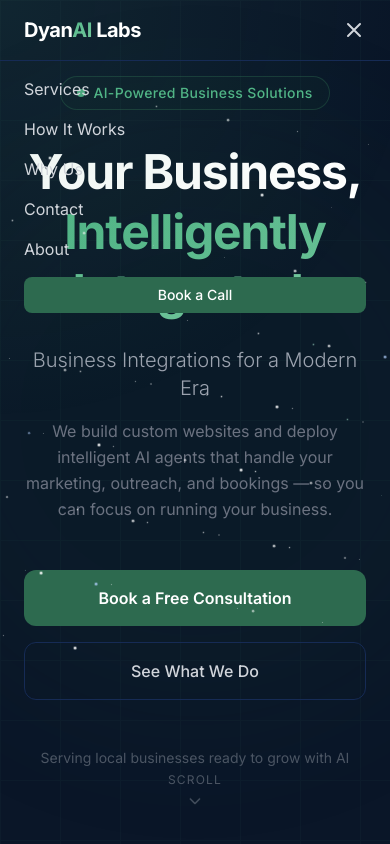
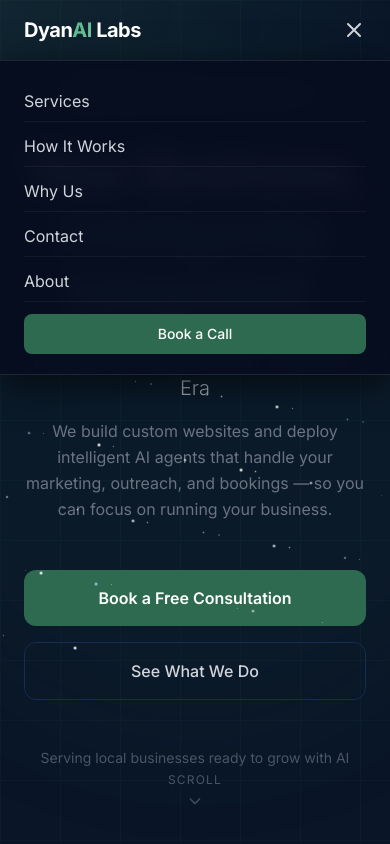
Before and after one commit to DennisLivshyts/DyanAISite, a Next.js app: page / in a window 390 px wide. Both pictures are taken after a click on the button 354 px from the left and 30 px from the top of the page. Shown: the top 844 px of the page. Built offline with nearby package versions, Linux system fonts and the light colour scheme.

Commit message:
mobile fix

```diff
--- a/components/Nav.tsx
+++ b/components/Nav.tsx
@@ -84,26 +84,26 @@ export default function Nav() {
 
       {/* Mobile menu */}
       {menuOpen && (
-        <div className="md:hidden bg-navy-900/98 border-t border-navy-700 px-6 py-4 flex flex-col gap-4">
+        <div className="md:hidden absolute top-full left-0 right-0 bg-[#070d1f]/95 backdrop-blur-md border-t border-b border-white/10 shadow-[0_8px_32px_rgba(0,0,0,0.6)] px-6 py-5 flex flex-col gap-1">
           {links.map((l) => (
             <a
               key={l.href}
               href={l.href}
               onClick={() => setMenuOpen(false)}
-              className="text-gray-300 hover:text-white transition-colors"
+              className="text-gray-300 hover:text-white transition-colors py-2 border-b border-white/5 last:border-0"
             >
               {l.label}
             </a>
           ))}
           <button
             onClick={() => { setAboutOpen(true); setMenuOpen(false); }}
-            className="text-gray-300 hover:text-white transition-colors text-left"
+            className="text-gray-300 hover:text-white transition-colors text-left py-2 border-b border-white/5"
           >
             About
           </button>
           <button
             onClick={() => { setBookingOpen(true); setMenuOpen(false); }}
-            className="text-sm bg-green-600 hover:bg-green-500 text-white px-4 py-2 rounded-lg transition-colors font-medium text-center"
+            className="mt-2 text-sm bg-green-600 hover:bg-green-500 text-white px-4 py-2.5 rounded-lg transition-colors font-medium text-center"
           >
             Book a Call
           </button>
```
